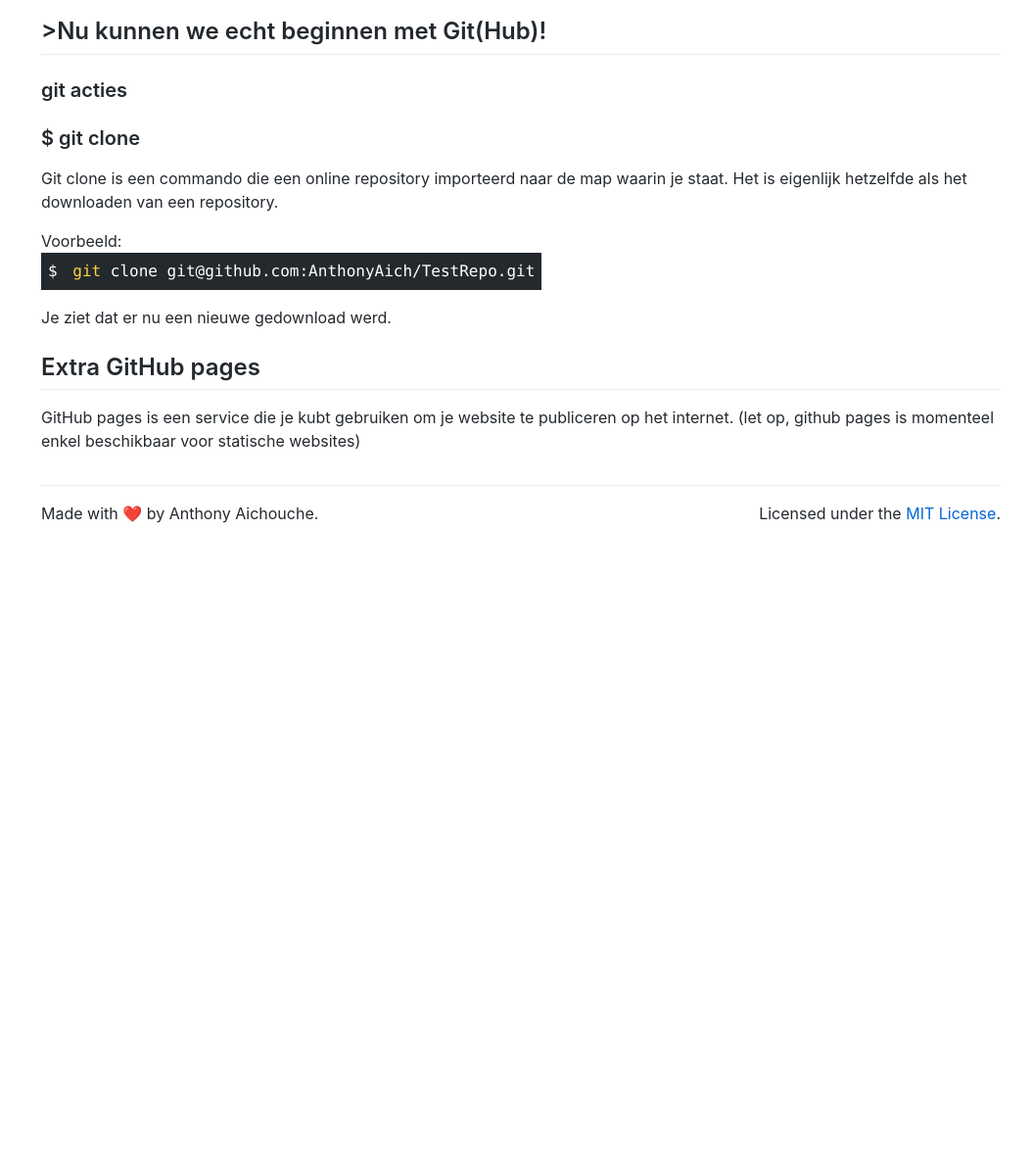
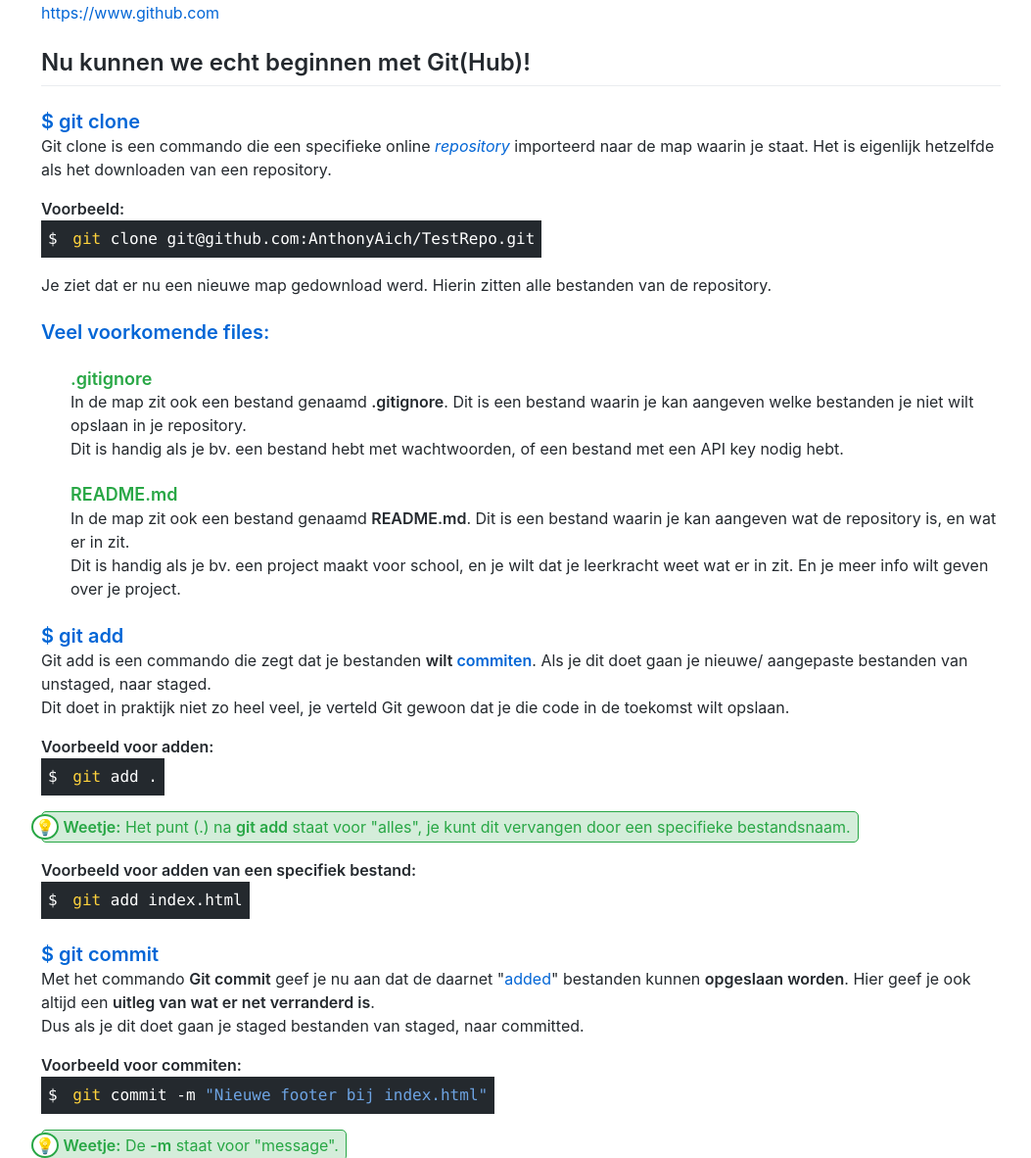
Before and after one commit to AnthonyAich/gitCursus, a plain HTML site: page index.html in a window 1280 px wide. Shown: the part 1618-2800 px from the top of the page at 98% size, without its empty margins (108-1161 px from the left). Before the commit the page ends 2154 px from the top, so only its background shows below. Drawn offline with Linux system fonts and the light colour scheme; no server answers.

Commit message:
nieuwe content add, commit, push

```diff
--- a/assets/css/styles.scss
+++ b/assets/css/styles.scss
@@ -38,14 +38,21 @@
 }
 
 .weetje::before {
-    content: "!";
+    content: "💡";
     color: #28a745;
     font-weight: bold;
     margin-left: -18px;
     border: 2px solid #28a745;
-    padding: 1px 8px;
+    padding: 1px 2px;
     background-color: #fff;
     border-radius: 50%;
+}
+
+#actions {
+    h3 {
+        margin-bottom: 0;
+        color: #0366d6;
+    }
 }
 
 code {
@@ -55,6 +62,7 @@
     background-color: #24292e !important;
     padding: 7px;
     font-size: 16px;
+    margin-bottom: 2px;
 }
 
 //de bash klasse werkt samen met de JS file /js/util.js
@@ -63,3 +71,41 @@
     color: #fff;
     margin-left: 0px;
 }
+
+abbr.info:hover::after {
+    font-size: 0.8vw;
+    background: rgba(3, 102, 214, 0.20);
+    border: 1px solid #0366d6;
+    border-radius: 4px;
+    bottom: 100%;
+    content: attr(title);
+    display: block;
+    left: 0%;
+    padding: 1em;
+    position: absolute;
+    width: 280px;
+    z-index: 1;
+}
+
+abbr.info {
+    font-style: italic;
+    position: relative;
+    color: #0366d6;
+    transition: all 1s;
+    text-decoration: none;
+}
+
+#actions {
+    .littleInfo {
+        margin-left: 30px;
+
+        h3 {
+            font-size: 18px;
+            color: #28a745;
+        }
+
+        p {
+            font-size: 16px;
+        }
+    }
+}
--- a/index.html
+++ b/index.html
@@ -43,6 +43,7 @@
                 <li>$ git <b>add</b></li>
                 <li>$ git <b>commit</b></li>
                 <li>$ git <b>push</b></li>
+                <li>$ git <b>pull</b></li>
             </ul>
             <li><b>Branches</b></li>
             <ul>
@@ -59,15 +60,15 @@
             <p>
                 Git is een <b>versiebeheersysteem</b> voor broncode.
             </p>
-            <p class="vraag"> Een versiebeheersysteem? Wat is dat?</p>
+            <p class="vraag"> Een versiebeheersysteem? <b>Wat</b> is dat?</p>
             <p>Een versiebeheersysteem is een programmaatje die je gebruikt om verschillende versies van uw code op te
                 slaan.
                 <br />
-                Bijvoorbeeld de welbekende: "2.1","5.2","16.5" etc... zijn versies van software.</p>
+                Bijvoorbeeld de welbekende versies: "2.1","5.2","16.5" etc... zijn versies van software.</p>
             <p>Dit wordt meestal gebruikt in combinatie met een website die uw code
                 opslaat op het internet (bv: GitHub). Meer info over GitHub in <a href="#github">het volgende deel</a>.
             </p>
-            <p class="vraag"> Waarom zou ik dit gebruiken?</p>
+            <p class="vraag"> <b>Waarom</b> zou ik dit gebruiken?</p>
             <p>Als je een project maakt, kan je verschillende versies van je code opslaan. Dit is handig als je een
                 fout maakt in je code, dan kan je altijd terug naar een vorige versie gaan, en verder werken vanaf
                 werkende software.</p>
@@ -109,19 +110,109 @@
         </section>
 
         <section id="actions">
-            <h2>>Nu kunnen we echt beginnen met Git(Hub)!</h2>
-            <h3>git acties</h3>
+            <h2>Nu kunnen we echt beginnen met Git(Hub)!</h2>
+            <!-- ! git clone -->
             <h3>$ git clone</h3>
             <p>
-                Git clone is een commando die een online repository importeerd naar de map waarin je staat.
+                Git clone is een commando die een specifieke online <abbr class="info" title="
+                Een repository is een map waarin je alle bestanden van je project opslaat.">repository</abbr>
+                importeerd naar de map
+                waarin je staat.
                 Het is eigenlijk hetzelfde als het downloaden van een repository.
             </p>
-            <p>Voorbeeld:
+            <p><b>Voorbeeld:</b>
                 <code class="bash">
                     git clone git@github.com:AnthonyAich/TestRepo.git
                 </code>
             </p>
-            Je ziet dat er nu een nieuwe gedownload werd.
+            Je ziet dat er nu een nieuwe map gedownload werd. Hierin zitten alle bestanden van de repository.
+            <h3>Veel voorkomende files:</h3>
+            <article class="littleInfo">
+                <h3>.gitignore</h3>
+                <p>
+                    In de map zit ook een bestand genaamd <b>.gitignore</b>. Dit is een bestand waarin je kan aangeven
+                    welke bestanden je niet wilt opslaan in je repository.
+                    <br>
+                    Dit is handig als je bv. een bestand hebt met wachtwoorden, of een bestand met een API key nodig
+                    hebt.
+                </p>
+            </article>
+
+            <article class="littleInfo">
+                <h3>README.md</h3>
+                <p>
+                    In de map zit ook een bestand genaamd <b>README.md</b>. Dit is een bestand waarin je kan aangeven
+                    wat de repository is, en wat er in zit.
+                    <br>
+                    Dit is handig als je bv. een project maakt voor school, en je wilt dat je leerkracht weet wat er in
+                    zit. En je meer info wilt geven over je project.
+                </p>
+            </article>
+
+            <!-- ! git add -->
+            <h3 id="add">$ git add</h3>
+            <p>
+                Git add is een commando die zegt dat je bestanden <b>wilt <a href="#commit">commiten</a></b>.
+                Als je dit doet
+                gaan je nieuwe/
+                aangepaste bestanden van unstaged, naar staged.
+                <br>
+                Dit doet in praktijk niet zo heel veel, je verteld Git gewoon dat je die code in de toekomst wilt
+                opslaan.
+            </p>
+            <p>
+                <b>Voorbeeld voor adden:</b>
+                <code class="bash">
+                    git add .
+                </code>
+            </p>
+            <p class="weetje">
+                <b>Weetje:</b> Het punt (.) na <b>git add</b> staat voor "alles", je kunt dit vervangen door een
+                specifieke bestandsnaam.
+            </p>
+            <p>
+                <b>Voorbeeld voor adden van een specifiek bestand:</b>
+                <code class="bash">
+                    git add index.html
+                </code>
+            </p>
+            <!-- ! git commit -->
+            <h3 id="commit">$ git commit</h3>
+            <p>
+                Met het commando <b>Git commit</b> geef je nu aan dat de daarnet "<a href="#add">added</a>" bestanden
+                kunnen
+                <b>opgeslaan worden</b>.
+                Hier geef je ook altijd een <b>uitleg van wat er net verranderd is</b>.
+                <br />
+                Dus als je dit doet gaan je staged bestanden van staged, naar committed.
+            </p>
+            <p>
+                <b>Voorbeeld voor commiten:</b>
+                <code class="bash">
+                    git commit -m <span style="color: #6da3e2 ;">"Nieuwe footer bij index.html"</span>
+                </code>
+            </p>
+            <p class="weetje">
+                <b>Weetje:</b> De <b>-m</b> staat voor "message".
+            </p>
+
+            <!-- ! git push -->
+            <h3>$ git push</h3>
+            <p>
+                Met het commando <b>Git push</b> geef je aan dat je de daarnet "<a href="#commit">committed</a>"
+                bestanden
+                wilt
+                <b>uploaden</b> naar de <b>online repository (bv: op GitHub)</b>.
+                <br />
+                Dus als je dit doet gaan je committed bestanden van committed, naar pushed.
+            </p>
+            <p>
+                <b>Voorbeeld voor pushen:</b>
+                <code class="bash">
+                    git push
+                </code>
+            </p>
+
         </section>
 
         <section id="pages">
```
Also changed, not shown: assets/css/styles.css, 1 other file.
